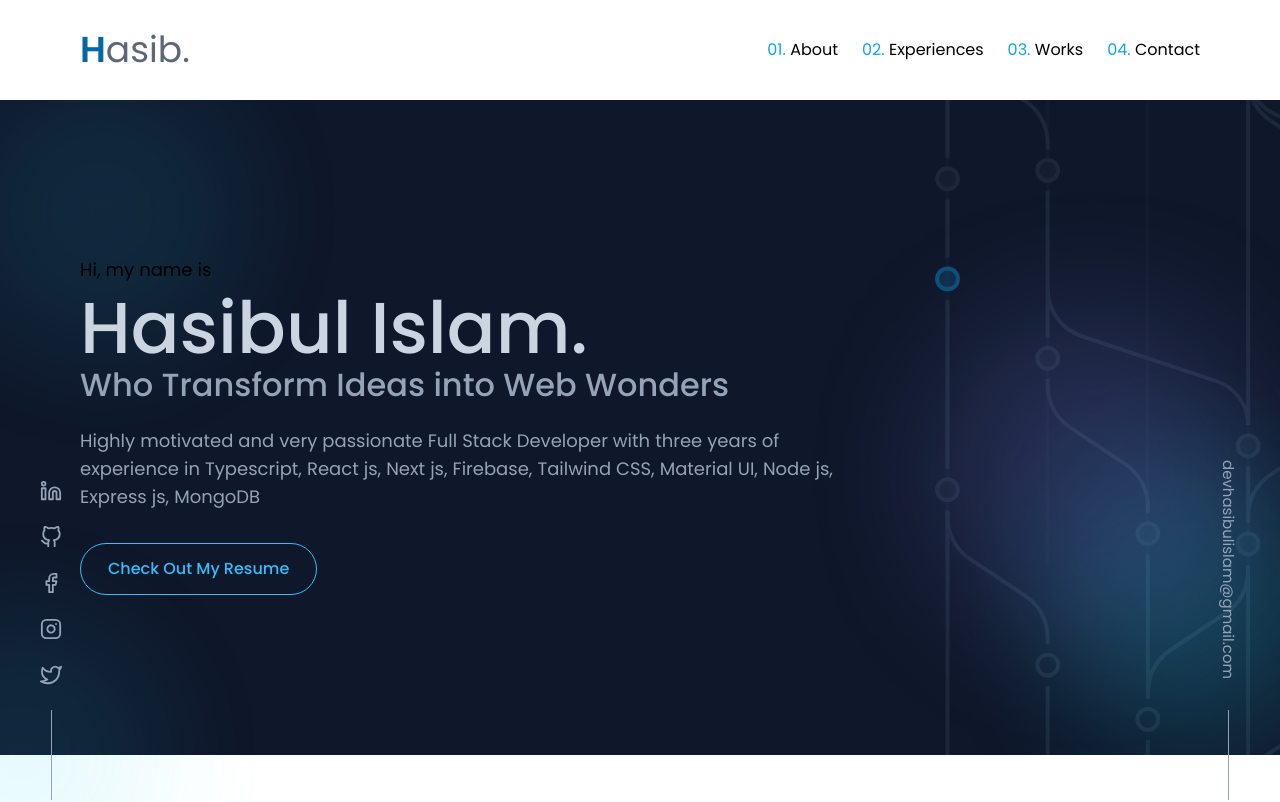
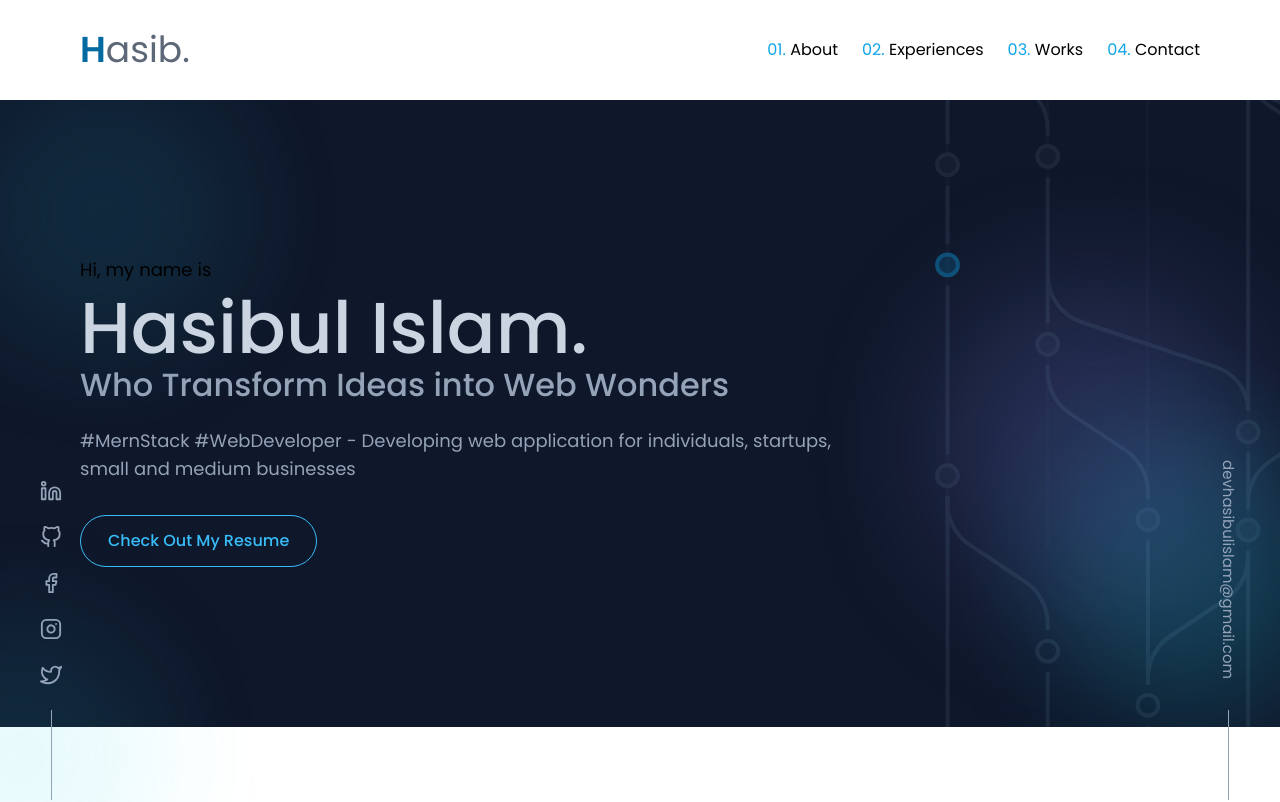
Before and after one commit to devhasibulislam/developer-portfolio, a Next.js app: page / in a window 1280 px wide. Shown: the top 802 px of the page. Built offline with nearby package versions, Linux system fonts and the light colour scheme; a web font is replaced by a local one.

Commit message:
modify bio and about to do

```diff
--- a/src/modules/Home/sections/Hero/partials/Left.tsx
+++ b/src/modules/Home/sections/Hero/partials/Left.tsx
@@ -41,7 +41,7 @@ const Left = () => {
 
         <div className="my-5 md:my-8 leading-7 text-slate-400 md:text-lg max-w-3xl">
           <AnimatedTextWord
-            text="Highly motivated and very passionate Full Stack Developer with three years of experience in Typescript, React js, Next js, Firebase, Tailwind CSS, Material UI, Node js, Express js, MongoDB"
+            text="#MernStack #WebDeveloper - Developing web application for individuals, startups, small and medium businesses"
             className="text-sm sm:text-lg justify-center lg:justify-start"
           />
         </div>
@@ -57,9 +57,7 @@ const Left = () => {
           href="https://drive.google.com/file/d/1Gdbax82oaBWz2_0-OYh44E7QvfB53wNS/view?usp=share_link"
           target="_blank"
         >
-          <Button outlined>
-            Check Out My Resume
-          </Button>
+          <Button outlined>Check Out My Resume</Button>
         </a>
       </motion.div>
     </div>
```
